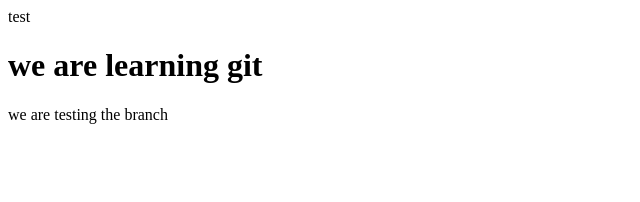
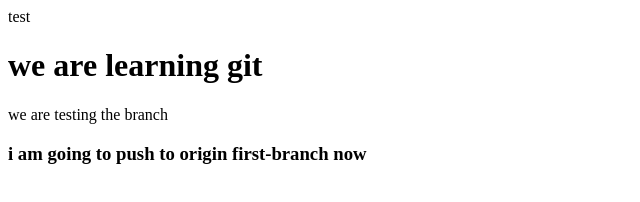
Before and after one commit to armity/my-test-repo, a plain HTML site: page index.html in a window 1280 px wide. Shown: the whole page, without its empty margins (0-640 px from the left). Drawn offline with Linux system fonts and the light colour scheme.

Commit message:
added h3

```diff
--- a/index.html
+++ b/index.html
@@ -6,4 +6,5 @@
 <body>
   <h1>we are learning git</h1>
   <p>we are testing the branch</p>
+  <h3>i am going to push to origin first-branch now</h3>
 </body>
```
